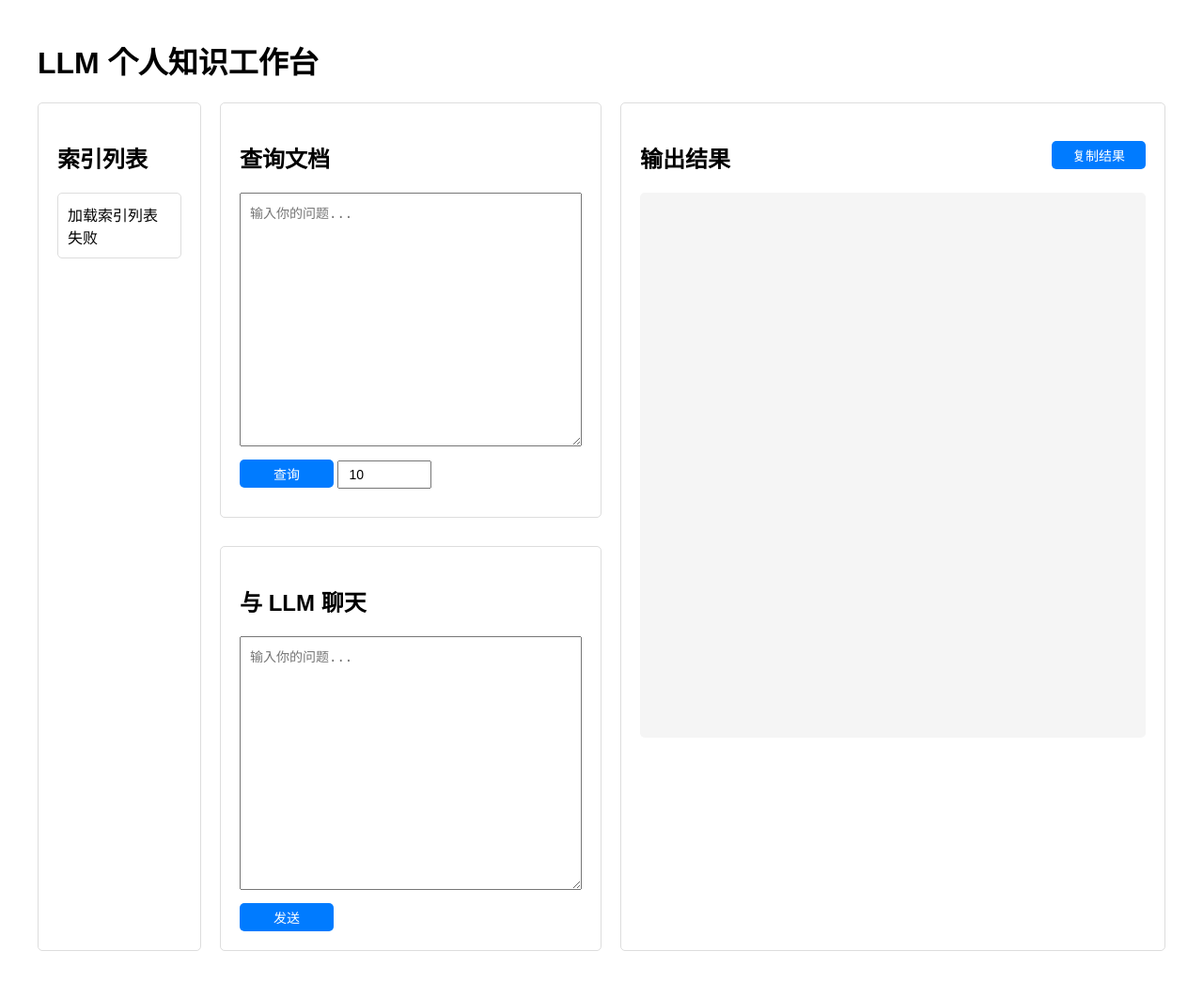
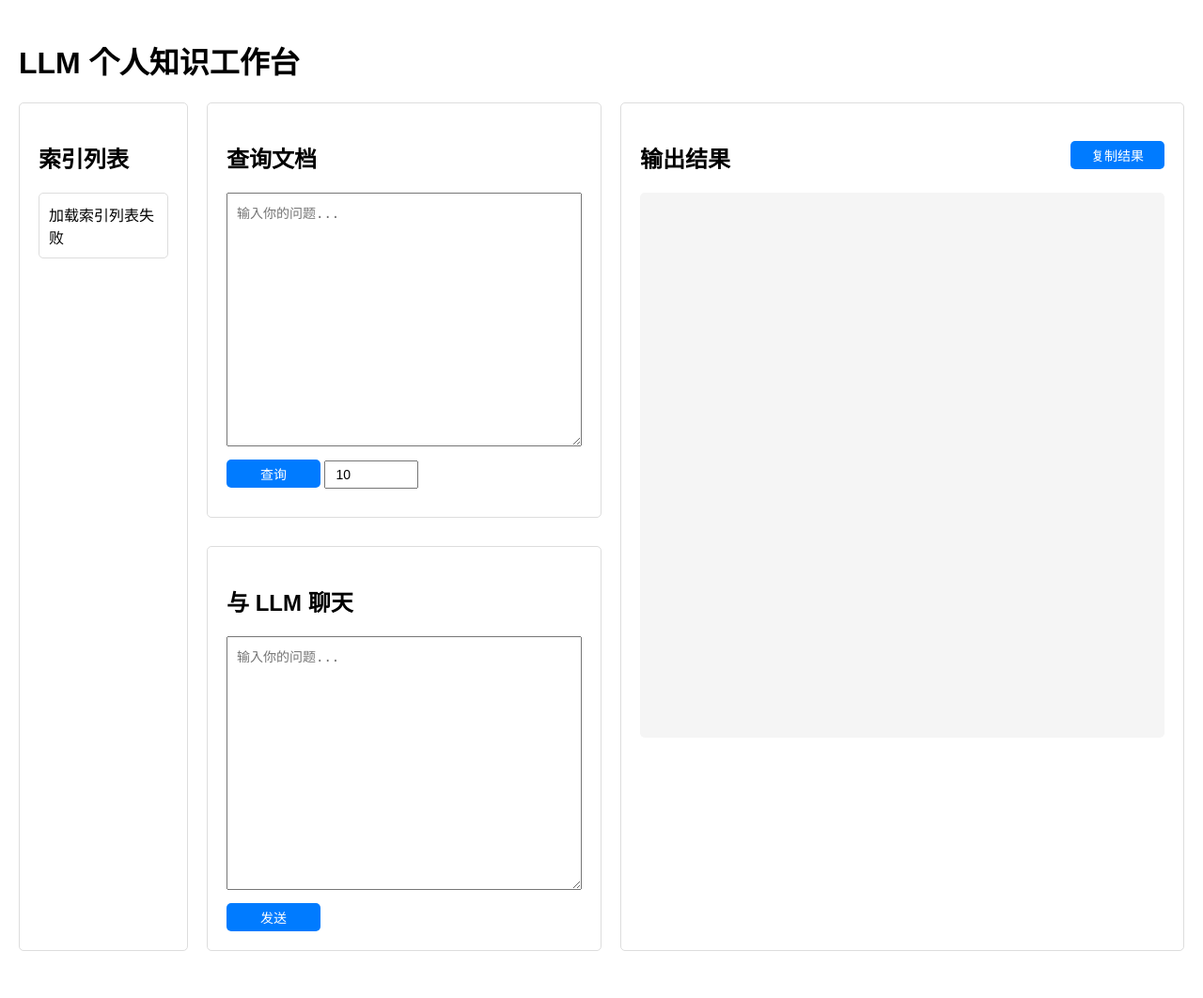
Before and after one commit to dalong0514/easy-rag, a Flask app: page / in a window 1280 px wide. Shown: the whole page at 94% size. Run offline with Flask 3, Linux system fonts and the light colour scheme.

Commit message:
refactor fronted page

```diff
--- a/frontend/static/css/styles.css
+++ b/frontend/static/css/styles.css
@@ -5,7 +5,7 @@ body {
 }
 
 .container {
-    max-width: 1200px;
+    max-width: 1500px;
     margin: 0 auto;
 }
 
--- a/src/indexing.py
+++ b/src/indexing.py
@@ -1,7 +1,5 @@
 import os
 import weaviate
-from llama_index.llms.openai import OpenAI
-from pathlib import Path
 from llama_index.core import SimpleDirectoryReader, StorageContext, ServiceContext, VectorStoreIndex, load_index_from_storage
 from llama_index.core import Settings
 from llama_index.core.node_parser import SentenceSplitter, HierarchicalNodeParser, SentenceWindowNodeParser, get_leaf_nodes
@@ -170,3 +168,6 @@ def delete_document_collection(index_name):
     print("documents collection has been deleted.")
 
     client.close()  # Free up resources
+
+if __name__ == "__main__":
+    delete_document_collection("xx")
```
